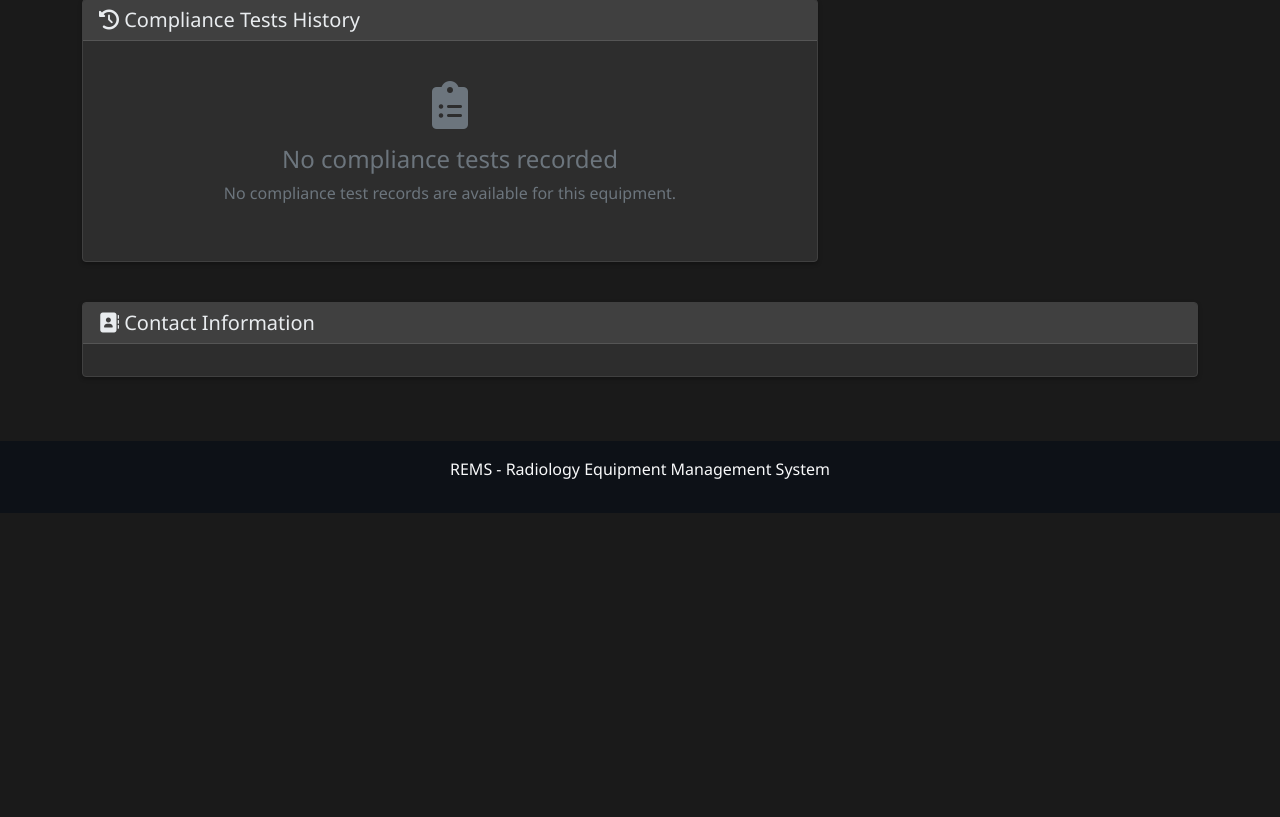
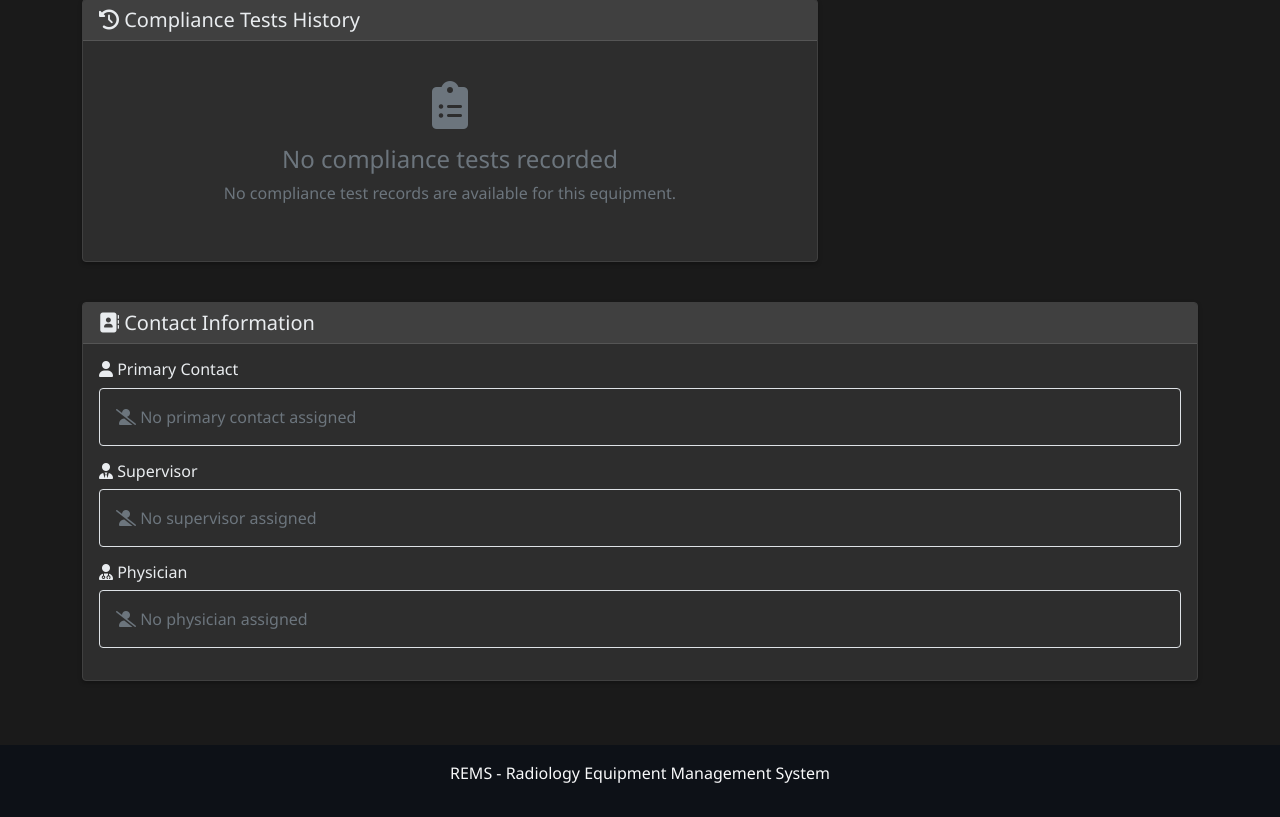
Before and after one commit to nickbevins/rems, a Python web app: template templates/equipment_detail.html in a window 1280 px wide. Shown: the part 780-1597 px from the top of the page. Before the commit the page ends 1293 px from the top, so only its background shows below. Run offline with Jinja, Linux system fonts and the light colour scheme; the template is opened without the code that fills it, so the values that code supplies are empty.

Commit message:
Fix contact information display when contacts are not assigned
- Always show contact sections even when no contacts are assigned
- Display 'No [contact type] assigned' messages instead of hiding sections
- Maintain proper visual structure with icons and styling
- Users can now see all contact types and their availability status

```diff
--- a/templates/equipment_detail.html
+++ b/templates/equipment_detail.html
@@ -333,10 +333,10 @@
             </div>
             <div class="card-body">
                 <div class="row">
-                    {% if equipment.contact %}
                     <div class="col-12 mb-3">
                         <h6><i class="fas fa-user"></i> Primary Contact</h6>
                         <div class="border rounded p-3">
+                            {% if equipment.contact %}
                                 <div><strong>{{ equipment.contact.name if equipment.contact.name != 'nan' else 'N/A' }}</strong></div>
                                 {% if equipment.contact.email and equipment.contact.email != 'nan' %}
                                     <div class="mt-1">
@@ -354,14 +354,16 @@
                                         <i class="fas fa-building text-secondary"></i> {{ equipment.contact.department }}
                                     </div>
                                 {% endif %}
+                            {% else %}
+                                <div class="text-muted"><i class="fas fa-user-slash"></i> No primary contact assigned</div>
+                            {% endif %}
                         </div>
                     </div>
-                    {% endif %}
 
-                    {% if equipment.supervisor %}
                     <div class="col-12 mb-3">
                         <h6><i class="fas fa-user-tie"></i> Supervisor</h6>
                         <div class="border rounded p-3">
+                            {% if equipment.supervisor %}
                                 <div><strong>{{ equipment.supervisor.name if equipment.supervisor.name != 'nan' else 'N/A' }}</strong></div>
                                 {% if equipment.supervisor.email and equipment.supervisor.email != 'nan' %}
                                     <div class="mt-1">
@@ -379,14 +381,16 @@
                                         <i class="fas fa-building text-secondary"></i> {{ equipment.supervisor.department }}
                                     </div>
                                 {% endif %}
+                            {% else %}
+                                <div class="text-muted"><i class="fas fa-user-slash"></i> No supervisor assigned</div>
+                            {% endif %}
                         </div>
                     </div>
-                    {% endif %}
 
-                    {% if equipment.physician %}
                     <div class="col-12 mb-3">
                         <h6><i class="fas fa-user-md"></i> Physician</h6>
                         <div class="border rounded p-3">
+                            {% if equipment.physician %}
                                 <div><strong>{{ equipment.physician.name if equipment.physician.name != 'nan' else 'N/A' }}</strong></div>
                                 {% if equipment.physician.email and equipment.physician.email != 'nan' %}
                                     <div class="mt-1">
@@ -404,9 +408,11 @@
                                         <i class="fas fa-building text-secondary"></i> {{ equipment.physician.department }}
                                     </div>
                                 {% endif %}
+                            {% else %}
+                                <div class="text-muted"><i class="fas fa-user-slash"></i> No physician assigned</div>
+                            {% endif %}
                         </div>
                     </div>
-                    {% endif %}
                 </div>
             </div>
         </div>
```
Lines whose indentation alone changed are shown as unchanged.
